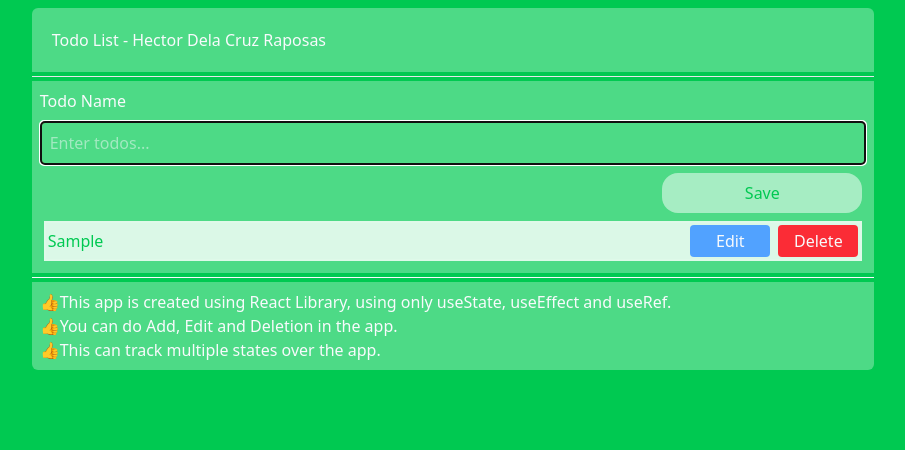
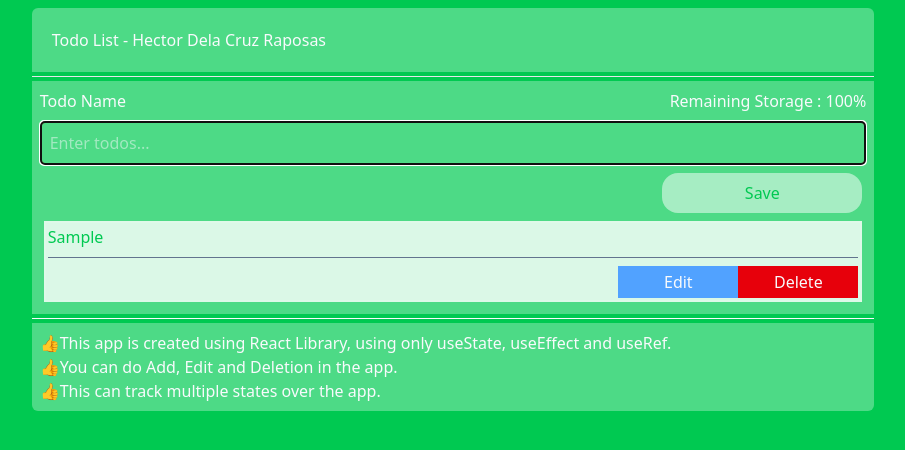
Before and after one commit to hectordraposas/todo-list, a React (Vite) app: page / in a window 1280 px wide. Both pictures are taken after typing "Sample" into the empty fields and a click on the button "Save". Shown: the top 450 px of the page, without its empty margins (187-1092 px from the left). Built offline with nearby package versions, Linux system fonts and the light colour scheme.

Commit message:
add rem storage

```diff
--- a/src/App.jsx
+++ b/src/App.jsx
@@ -1,23 +1,24 @@
 import { useEffect, useRef, useState } from "react";
-
-const todoData = [
-  { id: 1, todo: "Wake Up early" },
-  { id: 2, todo: "Take Bath" },
-  { id: 3, todo: "Goto Bus waiting area" },
-];
 
 function App() {
   const inputRef = useRef(null);
+  const [todos, setTodos] = useState("");
+  const [editID, setEditId] = useState("");
+  const [isEditing, setIsEditing] = useState(false);
+  const [remaining, setRemaining] = useState(0);
   const [todoOutput, setTodoOutput] = useState(() => {
     const storedValue = localStorage.getItem("todos");
     return storedValue ? JSON.parse(storedValue) : [];
   });
-  const [todos, setTodos] = useState("");
-  const [editID, setEditId] = useState("");
-  const [isEditing, setIsEditing] = useState(false);
 
   useEffect(() => {
     localStorage.setItem("todos", JSON.stringify(todoOutput));
+    const totalSize = 4_885_000;
+    const rem = todoOutput
+      .map((t) => t.todo)
+      .join("")
+      .replace(/\s+/g, "").length;
+    setRemaining(() => ((totalSize - rem) / totalSize) * 100);
   }, [todoOutput]);
 
   useEffect(() => {
@@ -83,7 +84,12 @@ function App() {
       </div>
       <hr className="border-t border-gray-200 my-1 md:w-8/12 mx-auto" />
       <div className="w-full md:w-8/12 h-full mx-auto p-2 bg-white/30">
-        <p className="text-slate-50 mb-2">Todo Name</p>
+        <div className="flex justify-between">
+          <p className="text-slate-50 mb-2">Todo Name</p>
+          <p className="text-slate-50">
+            Remaining Storage : {remaining.toFixed(0)}%
+          </p>
+        </div>
         <div className="w-full">
           <input
             ref={inputRef}
@@ -107,23 +113,24 @@ function App() {
             {todoOutput.map((item, i) => (
               <li
                 key={item.id}
-                className={`flex justify-between ${
+                className={`flex justify-between flex-col ${
                   i % 2 === 0
                     ? " bg-white/80 text-green-500"
                     : "bg-white/50 text-green-600"
                 } border-2 border-white/10 p-0.5  m-1 cursor-pointer first:mt-2`}
               >
                 <span className="flex items-center text-wrap">{item.todo}</span>
-                <span className="flex gap-2 items-center">
+                <hr className="border-t border-slate-500 my-2 w-full mx-auto" />
+                <span className="flex items-center justify-end">
                   <button
                     onClick={() => handlePostEdit(item.id, item.todo)}
-                    className="bg-blue-400 text-slate-50 p-1 rounded-sm w-20 h-8"
+                    className="bg-blue-400 text-slate-50 p-1  md:w-30 w-full h-8"
                   >
                     {editID === item.id ? "Cancel" : "Edit"}
                   </button>
                   <button
                     onClick={() => handleDelete(item.id)}
-                    className="bg-red-500 text-slate-50 p-1 rounded-sm w-20 h-8"
+                    className="bg-red-600 text-slate-50 p-1 md:w-30 w-full h-8"
                   >
                     Delete
                   </button>
```
